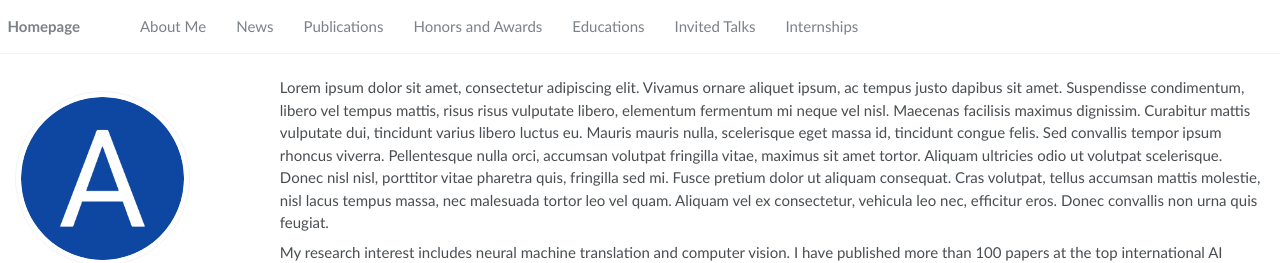
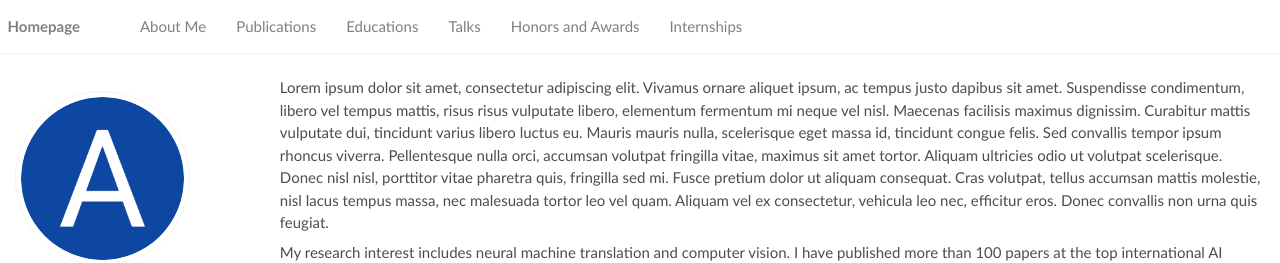
Before and after one commit to HuiMeiFeng/feng.github.io, a Jekyll site: the page built from _pages/about.md, in a window 1280 px wide. Shown: the top 263 px of the page. Built offline with Jekyll 4.4.1, drawn with Linux system fonts in a browser that asks for light colours; some web fonts are replaced.

Commit message:
Update navigation.yml

```diff
--- a/_data/navigation.yml
+++ b/_data/navigation.yml
@@ -3,20 +3,20 @@ main:
   - title: "About Me"
     url: "/#about-me"
 
-  - title: "News"
-    url: "/#-news"
+  # - title: "News"
+  #   url: "/#-news"
 
   - title: "Publications"
     url: "/#-publications"
 
+  - title: "Educations"
+    url: "/#-educations"
+
+  - title: "Talks"
+    url: "/#-invited-talks"
+
   - title: "Honors and Awards"
     url: "/#-honors-and-awards"
 
-  - title: "Educations"
-    url: "/#-educations"
-
-  - title: "Invited Talks"
-    url: "/#-invited-talks"
-
   - title: "Internships"
     url: "/#-internships"
```
